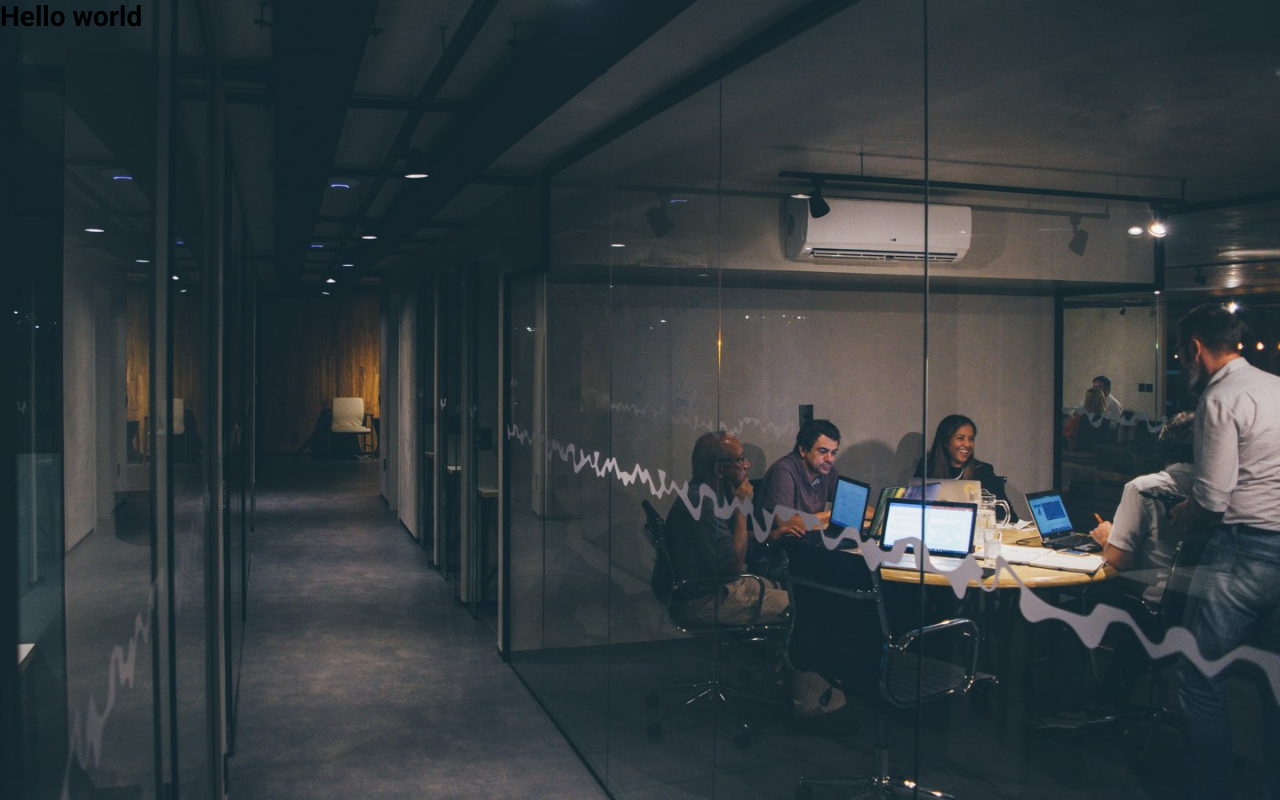
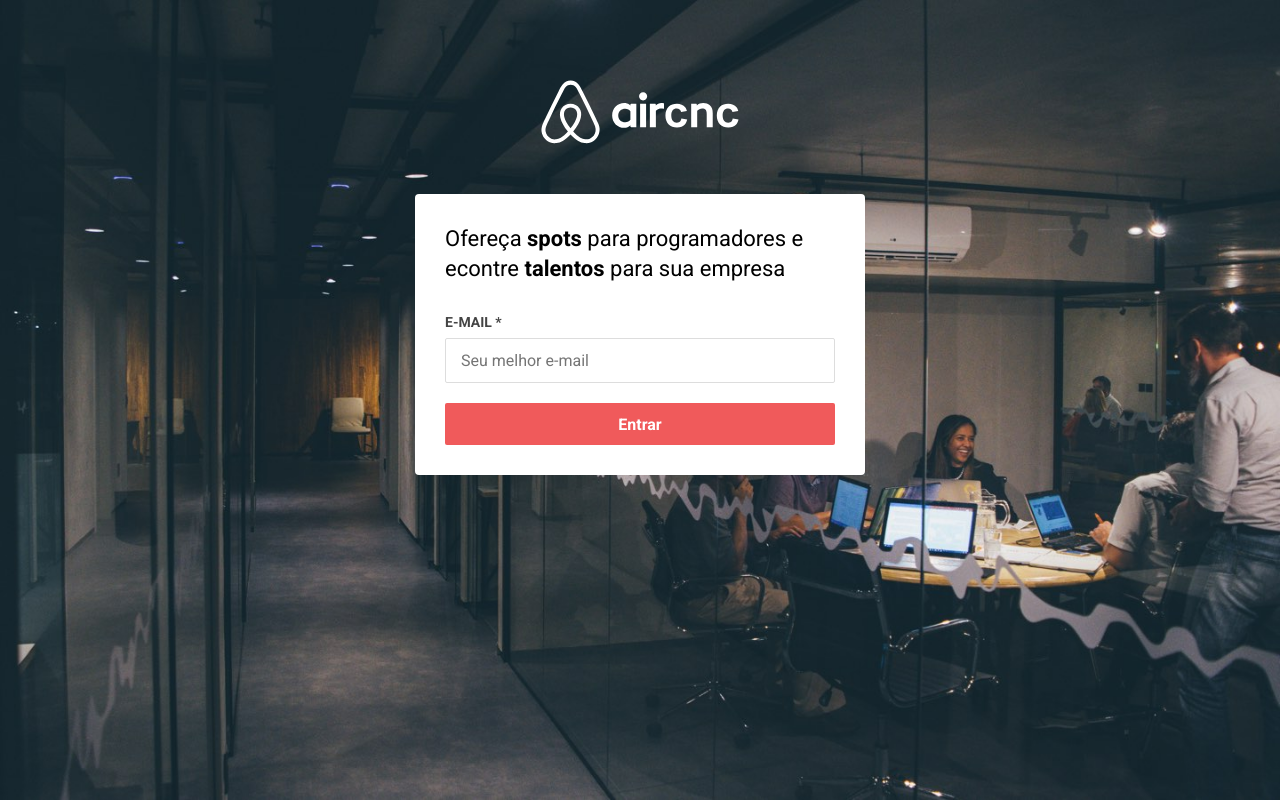
Before and after one commit to dnstld/react-aircnc-frontend, a React (Create React App) app: page / in a window 1280 px wide. Built offline with nearby package versions, Linux system fonts and the light colour scheme.

Commit message:
adds html and css for the login page

```diff
--- a/src/App.css
+++ b/src/App.css
@@ -25,3 +25,64 @@
   font-family: "Roboto", Arial, Helvetica, sans-serif;
   font-size: 14px;
 }
+
+.container {
+  margin: 80px auto 0;
+  max-width: 450px;
+  width: 100%;
+  display: flex;
+  flex-direction: column;
+  align-items: center;
+}
+
+.content {
+  width: 100%;
+  background-color: #fff;
+  padding: 30px;
+  margin-top: 50px;
+  border-radius: 4px;
+}
+
+.content > p {
+  font-size: 22px;
+  line-height: 30px;
+  margin-bottom: 30px;
+}
+
+.content form {
+  display: flex;
+  flex-direction: column;
+}
+
+.content form label {
+  font-size: 14px;
+  color: #444;
+  font-weight: bold;
+  margin-bottom: 8px;
+}
+
+.content form input {
+  margin-bottom: 20px;
+  border: 1px solid #ddd;
+  border-radius: 2px;
+  height: 45px;
+  padding: 0 15px;
+  font-size: 16px;
+}
+
+.content button.btn {
+  border: 0;
+  border-radius: 2px;
+  width: 100%;
+  height: 42px;
+  padding: 0 20px;
+  font-size: 16px;
+  font-weight: bold;
+  background-color: #f05a5b;
+  color: #fff;
+  cursor: pointer;
+}
+
+.content button.btn:hover {
+  background-color: #e14f50;
+}
--- a/src/App.js
+++ b/src/App.js
@@ -1,9 +1,28 @@
 import React from 'react';
 import './App.css';
 
+import logo from './assets/logo.svg';
+
 function App() {
   return (
-    <h1>Hello world</h1>
+    <div className="container">
+      <img src={logo} alt="AirCnC Logo" />
+      <div class="content">
+        <p>
+          Ofereça <strong>spots</strong> para programadores e econtre <strong>talentos</strong> para sua empresa
+        </p>
+
+        <form action="">
+          <label htmlFor="email">E-MAIL *</label>
+          <input
+            type="text"
+            id="email"
+            placeholder="Seu melhor e-mail"
+          />
+          <button type="submit" className="btn">Entrar</button>
+        </form>
+      </div>
+    </div>
   );
 }
 
```
